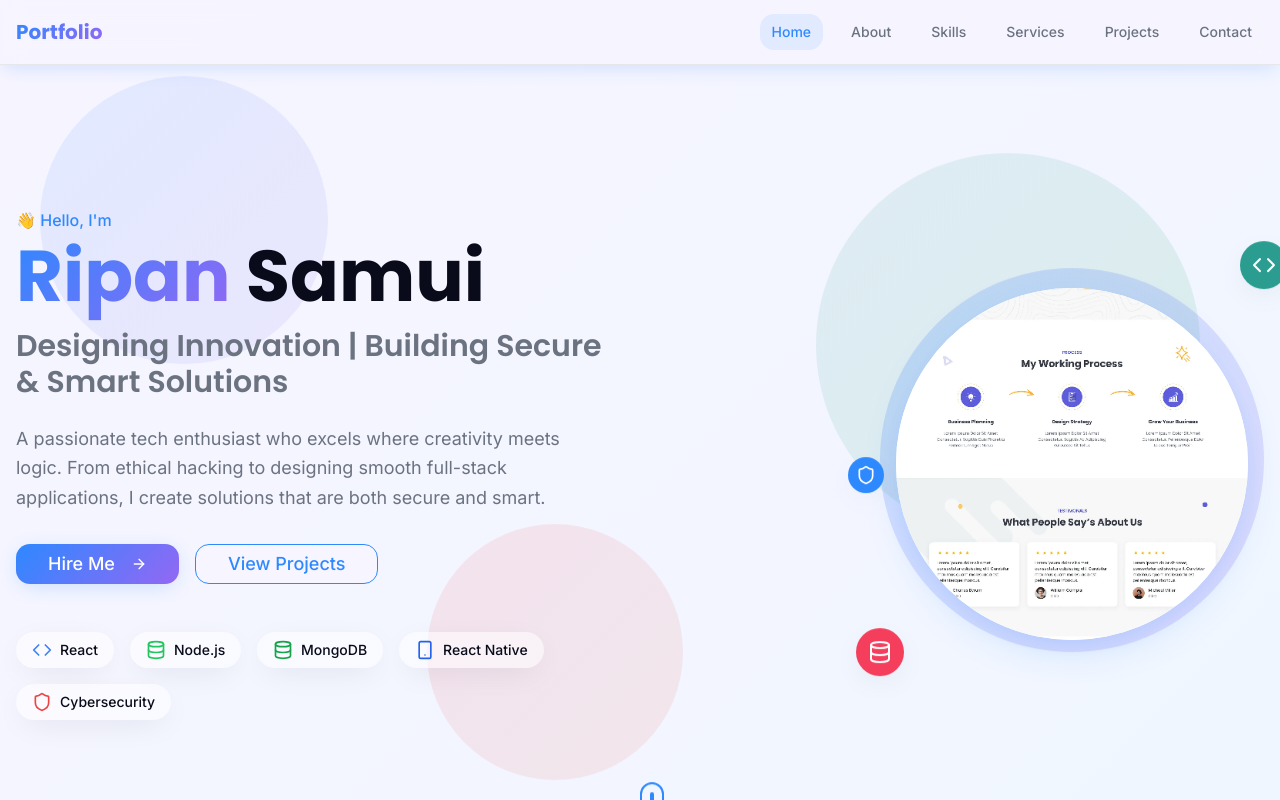
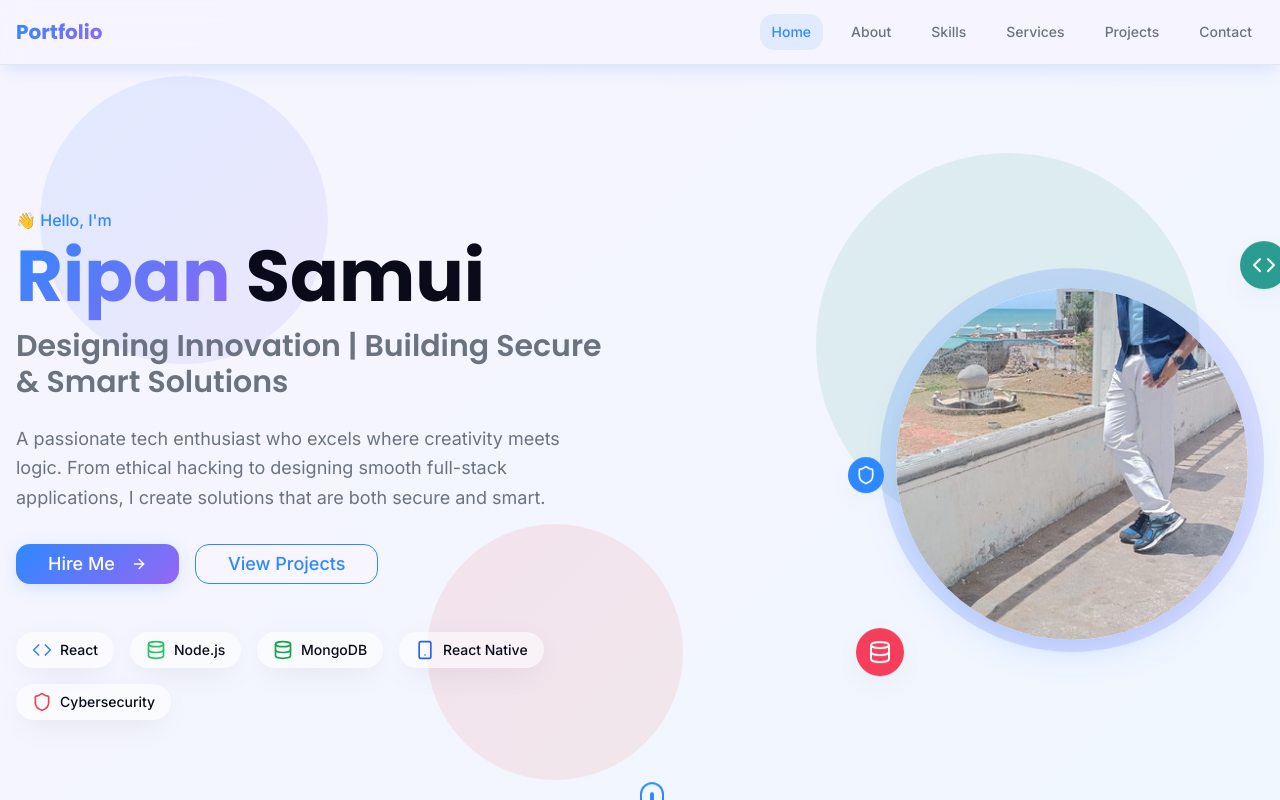
Before and after one commit to Ripansamui099/ripan-samui-Portfolio--hub, a React (Vite) app: page / in a window 1280 px wide. Shown: the top 800 px of the page. Built offline with nearby package versions, Linux system fonts and the light colour scheme.

Commit message:
Add image to hero section
Add image to hero section inside a circular mask.

```diff
--- a/src/components/HeroSection.tsx
+++ b/src/components/HeroSection.tsx
@@ -1,5 +1,6 @@
 import { ArrowRight, Download, Code, Database, Smartphone, Shield } from 'lucide-react';
 import { Button } from '@/components/ui/button';
+import profileImage from '@/assets/profile-image.jpg';
 
 const HeroSection = () => {
   const techStack = [
@@ -88,7 +89,7 @@ const HeroSection = () => {
                 <div className="absolute inset-0 gradient-primary rounded-full opacity-20 animate-float"></div>
                 <div className="absolute inset-4 bg-white rounded-full shadow-hover flex items-center justify-center">
                   <img
-                    src="/lovable-uploads/eb6d0a19-86e3-4ab1-a27f-038064d09786.png"
+                    src={profileImage}
                     alt="Ripan Samui - Full Stack Developer"
                     className="w-full h-full object-cover rounded-full"
                   />
```
Also changed, not shown: src/assets/profile-image.jpg (added).
